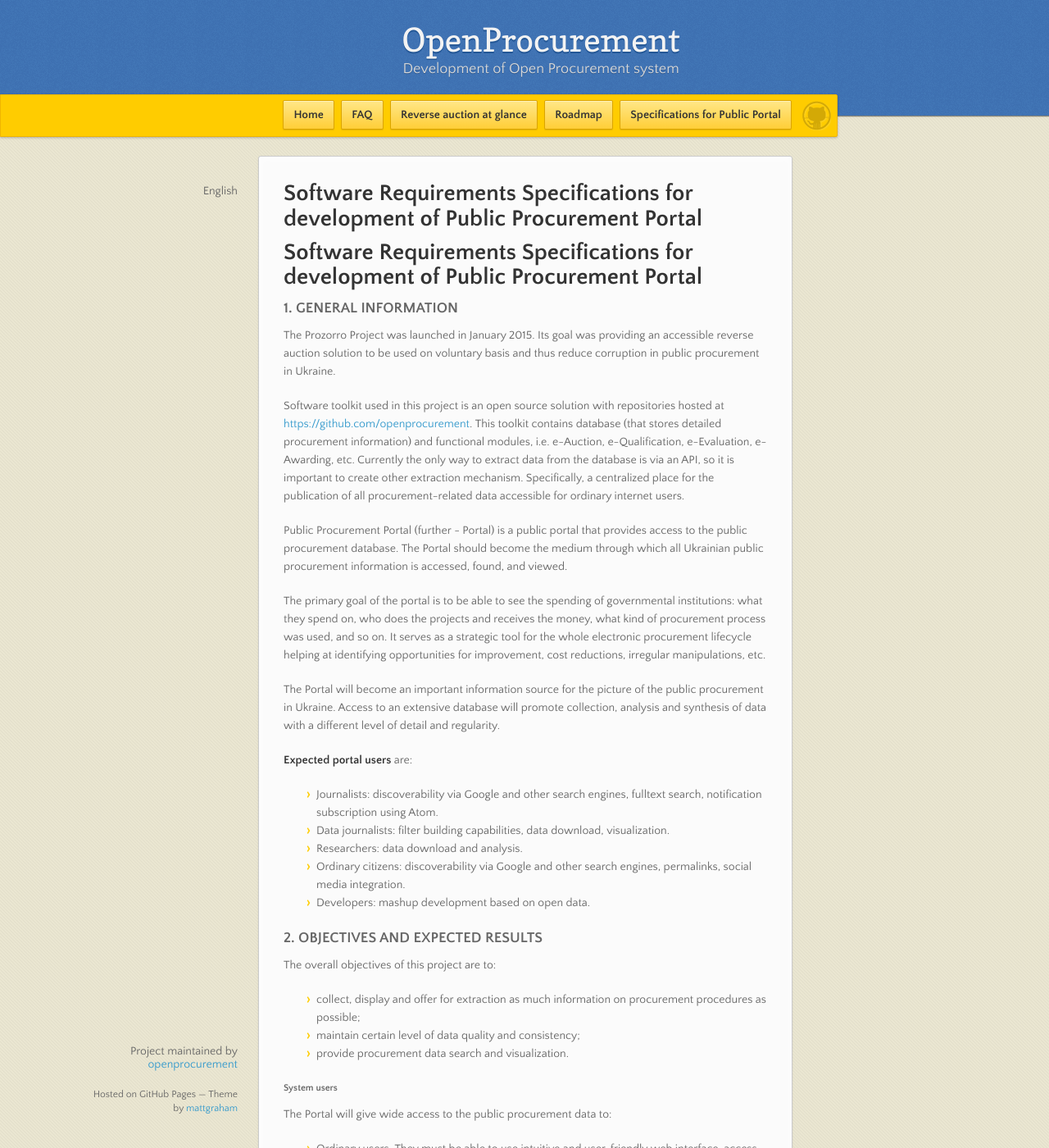
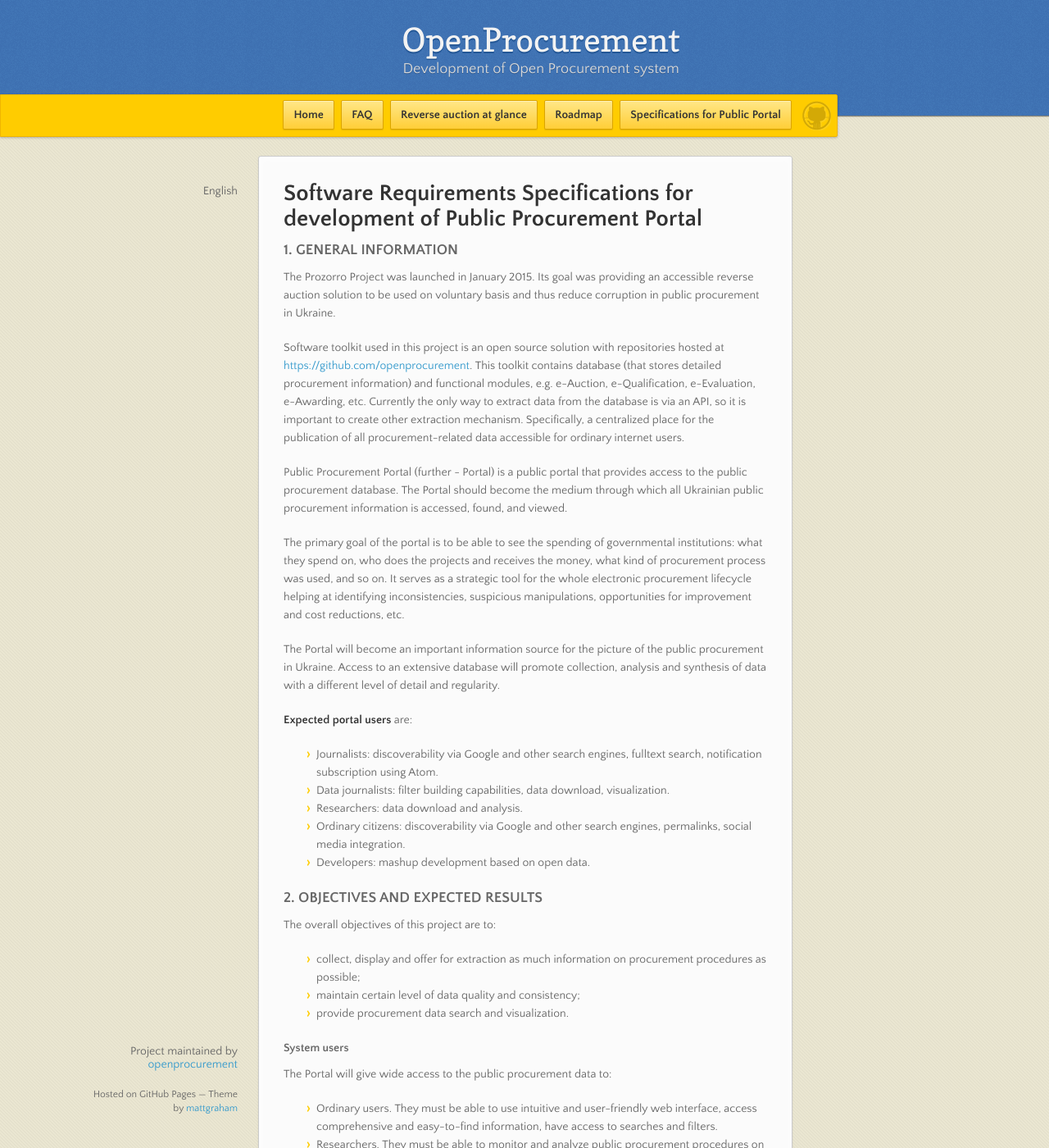
Before and after one commit to openprocurement/openprocurement.github.io, a Jekyll site: the page built from _posts/en/2015-07-16-public-procurement-portal.markdown, in a window 1280 px wide and 1400 px high. Shown: the whole window at 82% size. Built offline with Jekyll 4.4.1, drawn with Linux system fonts in a browser that asks for light colours; nearby versions of some CDN libraries; some of the changed text lies outside the part shown.

Commit message:
Fixed styles

```diff
--- a/_posts/en/2015-07-16-public-procurement-portal.markdown
+++ b/_posts/en/2015-07-16-public-procurement-portal.markdown
@@ -6,22 +6,21 @@ lang: en
 categories: en
 ---
 
-#Software Requirements Specifications for development of Public Procurement Portal
-
 ###1. GENERAL INFORMATION
 
 The Prozorro Project was launched in January 2015. Its goal was providing an accessible reverse auction solution to be used on voluntary basis and thus reduce corruption in public procurement in Ukraine.
 
-Software toolkit used in this project is an open source solution with repositories hosted at [https://github.com/openprocurement](https://github.com/openprocurement). This toolkit contains database (that stores detailed procurement information) and functional modules, i.e. e-Auction, e-Qualification, e-Evaluation, e-Awarding, etc. Currently the only way to extract data from the database is via an API, so it is important to create other extraction mechanism. Specifically, a centralized place for the publication of all procurement-related data accessible for ordinary internet users.
+Software toolkit used in this project is an open source solution with repositories hosted at [https://github.com/openprocurement](https://github.com/openprocurement). This toolkit contains database (that stores detailed procurement information) and functional modules, e.g. e-Auction, e-Qualification, e-Evaluation, e-Awarding, etc. Currently the only way to extract data from the database is via an API, so it is important to create other extraction mechanism. Specifically, a centralized place for the publication of all procurement-related data accessible for ordinary internet users.
 
 Public Procurement Portal (further - Portal) is a public portal that provides access to the public procurement database. The Portal should become the medium through which all Ukrainian public procurement information is accessed, found, and viewed.
 
-The primary goal of the portal is to be able to see the spending of governmental institutions: what they spend on, who does the projects and receives the money, what kind of procurement process was used, and so on. It serves as a strategic tool for the whole electronic procurement lifecycle helping at identifying opportunities for improvement, cost reductions, irregular manipulations, etc.
+The primary goal of the portal is to be able to see the spending of governmental institutions: what they spend on, who does the projects and receives the money, what kind of procurement process was used, and so on. It serves as a strategic tool for the whole electronic procurement lifecycle helping at identifying inconsistencies, suspicious manipulations, opportunities for improvement and cost reductions, etc.
 
 The Portal will become an important information source for the picture of the public procurement in Ukraine. Access to an extensive database will promote collection, analysis and synthesis of data with a different level of detail and regularity.
 
 
 **Expected portal users** are:
+
 * Journalists: discoverability via Google and other search engines, fulltext search, notification subscription using Atom.
 * Data journalists: filter building capabilities, data download, visualization.
 * Researchers: data download and analysis.
```
Also changed, not shown: other parts of _posts/en/2015-07-16-public-procurement-portal.markdown (+10 -8 lines), _posts/en/2015-07-15-roadmap-openprocurement.markdown (+4 -4 lines), _posts/ua/2015-07-15-roadmap-openprocurement.markdown (+7 -5 lines).
